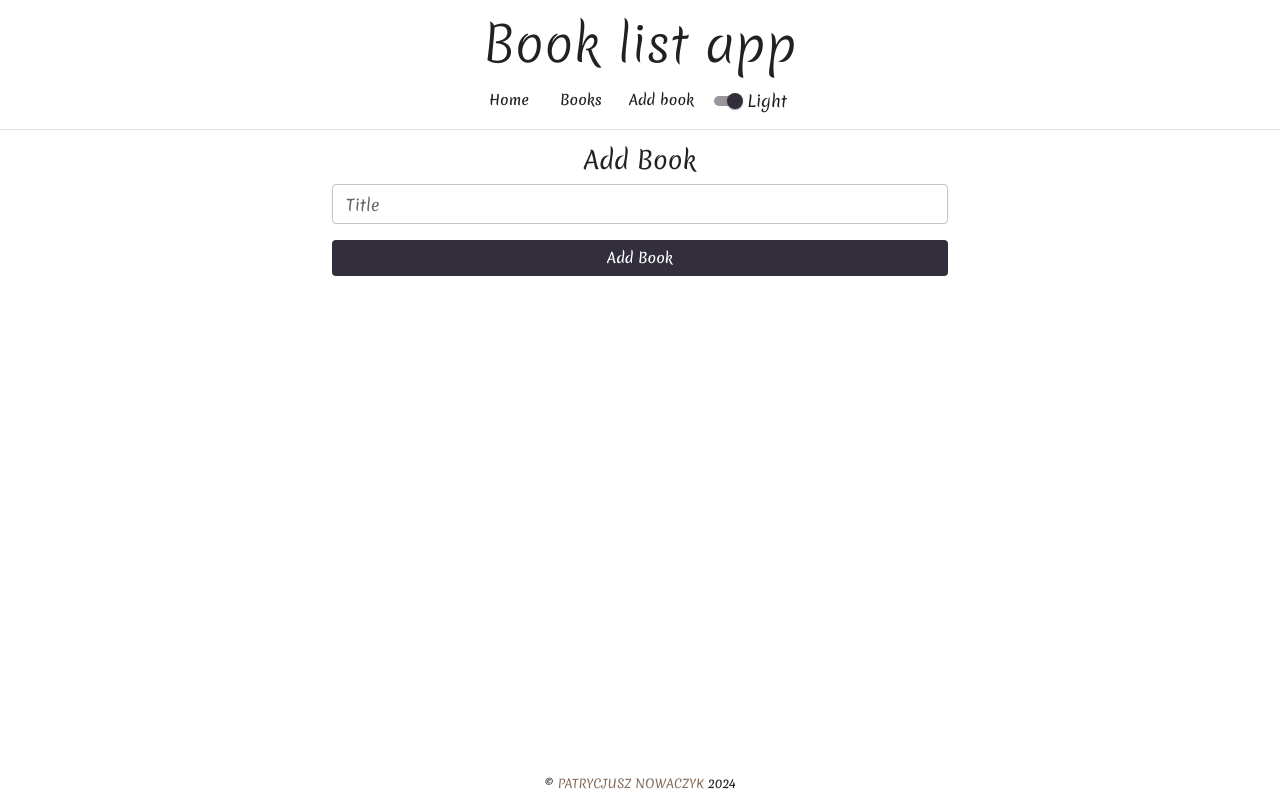
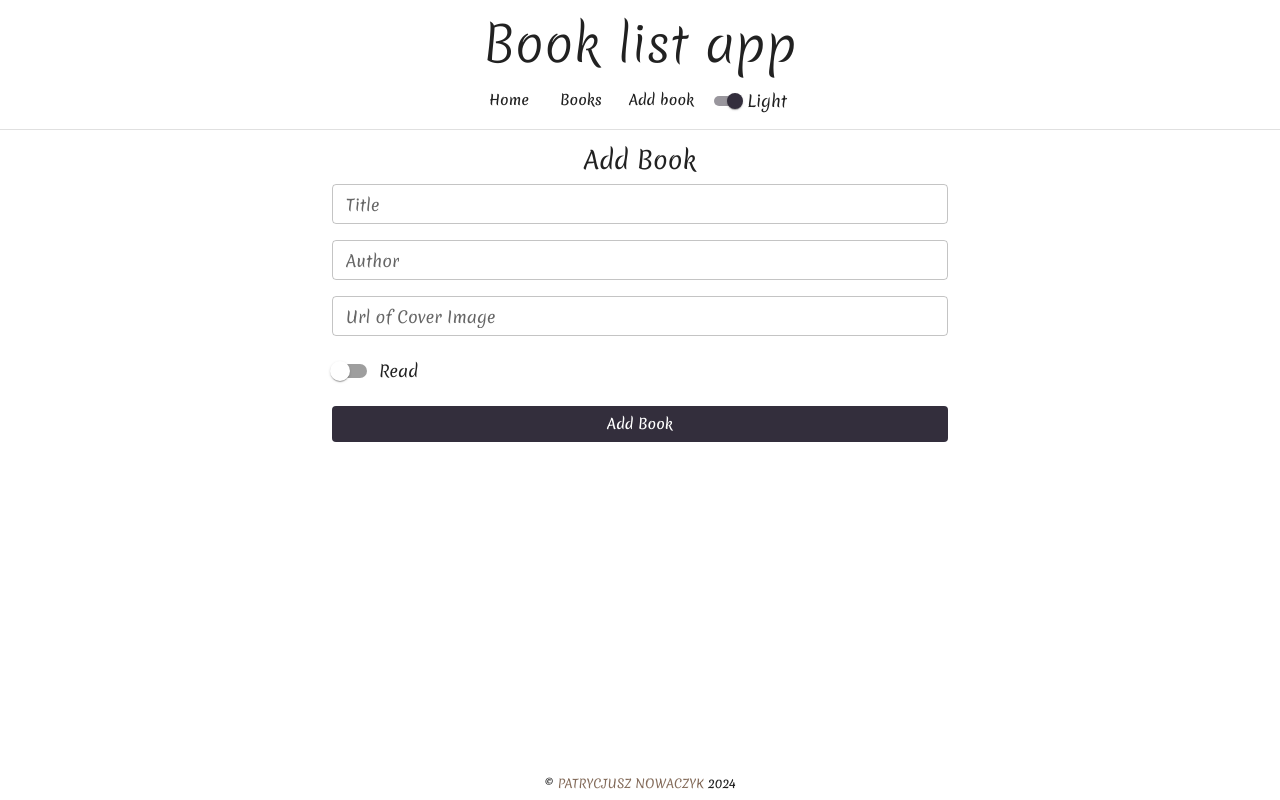
Before and after one commit to PatrycjuszNowaczyk/book-list-crud, a React (Vite) app: page /add-book in a window 1280 px wide. Built offline with nearby package versions, Linux system fonts and the light colour scheme.

Commit message:
feat: add additional fields at AddBookForm

```diff
--- a/src/components/AddBook/AddBookForm.jsx
+++ b/src/components/AddBook/AddBookForm.jsx
@@ -2,11 +2,16 @@ import { useContext, useState } from 'react'
 import TextField from '@mui/material/TextField'
 import Stack from '@mui/material/Stack'
 import Button from '@/components/Button'
-import { Grid } from '@mui/material'
+import { FormGroup, Grid } from '@mui/material'
+import Switch from '@mui/material/Switch'
 import BookListContext from '@/contexts/BookListContext/BookListContext'
+import FormControlLabel from '@mui/material/FormControlLabel'
 
 const initialState = {
   title: '',
+  author: '',
+  cover: '',
+  isRead: false,
 }
 
 const AddBookForm = () => {
@@ -19,6 +24,10 @@ const AddBookForm = () => {
     const bookToAdd = { id, ...book }
     addBook(bookToAdd)
     setBook(initialState)
+  }
+
+  const handleInputChange = event => {
+    setBook(prev => ({...prev, [event.target.name] : event.target.value}))
   }
 
   return (
@@ -34,12 +43,56 @@ const AddBookForm = () => {
               label="Title"
               size="small"
               value={book.title}
-              onChange={event => setBook({ ...book, title: event.target.value })}
+              onChange={handleInputChange}
+              sx={{
+                marginBottom: 2,
+              }}
+              autoComplete="off"
+            />
+
+            <TextField
+              type="text"
+              name="author"
+              label="Author"
+              size="small"
+              value={book.author}
+              onChange={handleInputChange}
+              sx={{
+                marginBottom: 2,
+              }}
+              autoComplete="off"
+            />
+
+            <TextField
+              type="text"
+              name="cover"
+              label="Url of Cover Image"
+              size="small"
+              value={book.cover}
+              onChange={handleInputChange}
               sx={{
                 marginBottom: 2,
               }}
               autoComplete='off'
             />
+
+            <FormGroup
+              sx={{
+                marginBottom: 2,
+              }}
+            >
+              <FormControlLabel
+                control={
+                  <Switch
+                    name="isRead"
+                    color="primary"
+                    value={book.isRead}
+                    onChange={handleInputChange}
+                  />
+                }
+                label="Read"
+              />
+            </FormGroup>
 
             <Button
               type="submit"
```
